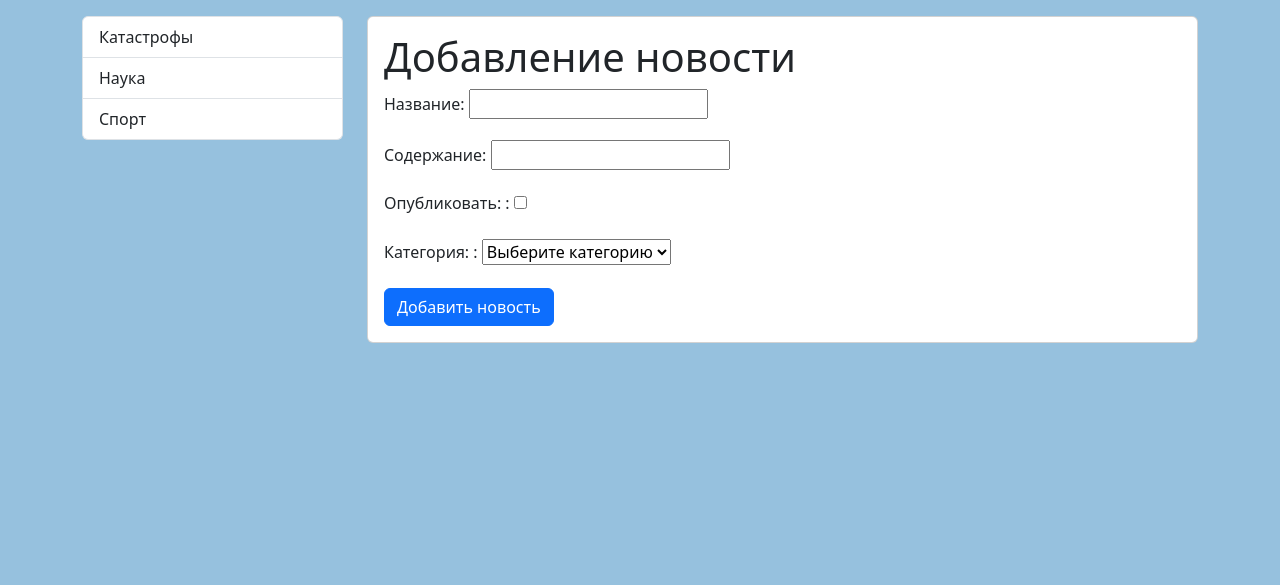
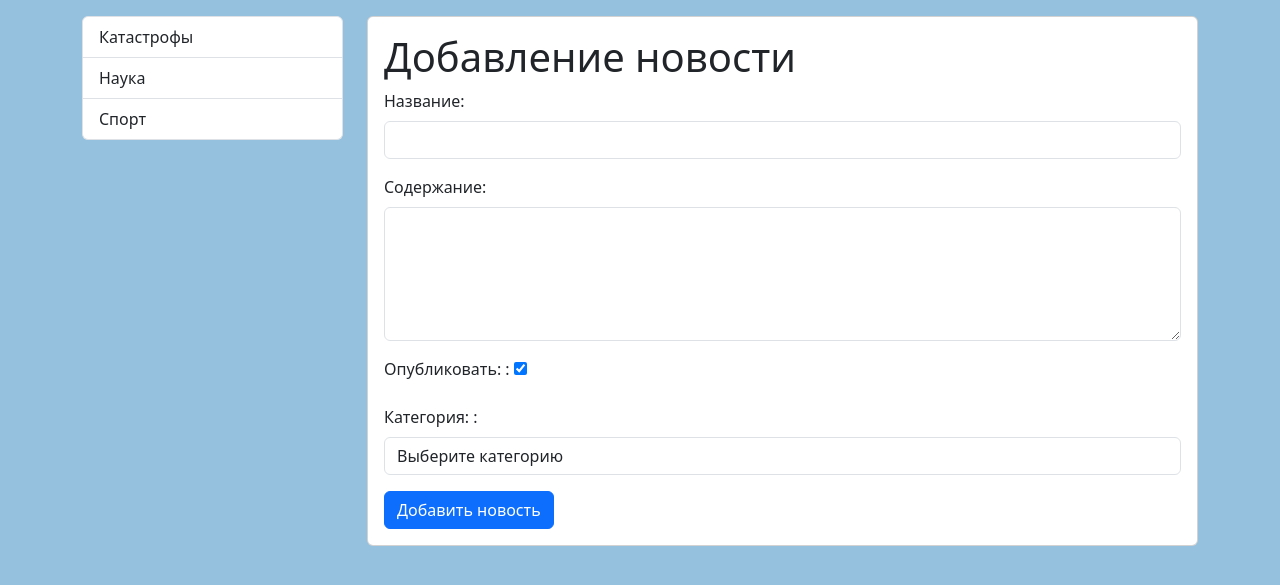
Before and after one commit to Volkevich/PracticProject, a Django app: page /news/add-news/ in a window 1280 px wide. Shown: the part 56-641 px from the top of the page. Run offline with Django 5.2, Linux system fonts and the light colour scheme; data comes from the database, SQL or seed files in the repository; both versions use the stored data as it was after the commit; some libraries are stand-ins or nearby versions.

Commit message:
add news_add full

```diff
--- a/newsproject/news/forms.py
+++ b/newsproject/news/forms.py
@@ -1,11 +1,24 @@
-
 from django import forms
 
 from news.models import Category
 
 
 class NewsForm(forms.Form):
-    title = forms.CharField(max_length=150, label='Название')
-    content = forms.CharField(label='Содержание', required=False)
-    is_published = forms.BooleanField(label='Опубликовать?')
-    category = forms.ModelChoiceField(queryset=Category.objects.all(), label='Категория', empty_label='Выберите категорию')
+    title = forms.CharField(max_length=150, label='Название', widget=forms.TextInput(
+        attrs={
+            'class': 'form-control'
+        }
+    ))
+    content = forms.CharField(label='Содержание', required=False, widget=forms.Textarea(
+        attrs={
+            'class': 'form-control',
+            'rows': 5
+        }
+    ))
+    is_published = forms.BooleanField(label='Опубликовать?', initial=True)
+    category = forms.ModelChoiceField(queryset=Category.objects.all(), label='Категория',
+                                      empty_label='Выберите категорию', widget=forms.Select(
+            attrs={
+                'class': 'form-control'
+            }
+        ))
--- a/newsproject/news/templates/news/add_news.html
+++ b/newsproject/news/templates/news/add_news.html
@@ -12,10 +12,11 @@
             <form action="{% url 'add_news' %}" method="post">
                 {% csrf_token %}
                 {{ form.non_field_errors }}
+
                 <div class="mb-3">
                     <label for="{{ form.title.id_for_label }}" class="form-label">Название: </label>
                     {{ form.title }}
-                    <div class="invalid-feedback">
+                    <div class="errorlist">
                         {{ form.title.errors }}
                     </div>
                 </div>
@@ -29,18 +30,31 @@
                 <div class="mb-3">
                     <label for="{{ form.is_published.id_for_label }}" class="form-label">Опубликовать: : </label>
                     {{ form.is_published }}
-                    <div class="invalid-feedback">
+                    <div class="errorlist">
                         {{ form.is_published.errors }}
                     </div>
                 </div>
                 <div class="mb-3">
                     <label for="{{ form.category.id_for_label }}" class="form-label">Категория: : </label>
                     {{ form.category }}
-                    <div class="invalid-feedback">
+                    <div class="errorlist">
                         {{ form.category.errors }}
                     </div>
                 </div>
+
+
                 {#                {{ form.as_p }}#}
+                {% comment %}
+                {% for field in form %}
+                <div class="mb-3">
+                    {{ field.label_tag }}
+                    {{ field }}
+                    <div class="invalid-feedback">
+                        {{ field.errors }}
+                    </div>
+                </div>
+                {% endfor %}
+             {% endcomment %}
                 <button type="submit" class="btn btn-primary btn-block">Добавить новость</button>
             </form>
         </div>
--- a/newsproject/news/views.py
+++ b/newsproject/news/views.py
@@ -1,6 +1,6 @@
 from lib2to3.fixes.fix_input import context
 
-from django.shortcuts import render, get_object_or_404
+from django.shortcuts import render, get_object_or_404, redirect
 
 from .forms import NewsForm
 from .models import News, Category
@@ -35,7 +35,10 @@ def view_news(request, news_id):
 
 def add_news(request):
     if request.method == 'POST':
-        pass
+        form = NewsForm(request.POST)
+        if form.is_valid():
+            News.objects.create(**form.cleaned_data)
+            return redirect('home')
     else:
         form = NewsForm()
     return render(request, 'news/add_news.html', context={'form': form})
--- a/newsproject/newsproject/static/css/style.css
+++ b/newsproject/newsproject/static/css/style.css
@@ -1,3 +1,9 @@
-body{
+body {
     background-color: #96c1de;
 }
+
+
+.errorlist {
+    color: red;
+    list-style-type: none;
+}
```
Also changed, not shown: newsproject/db.sqlite3.
